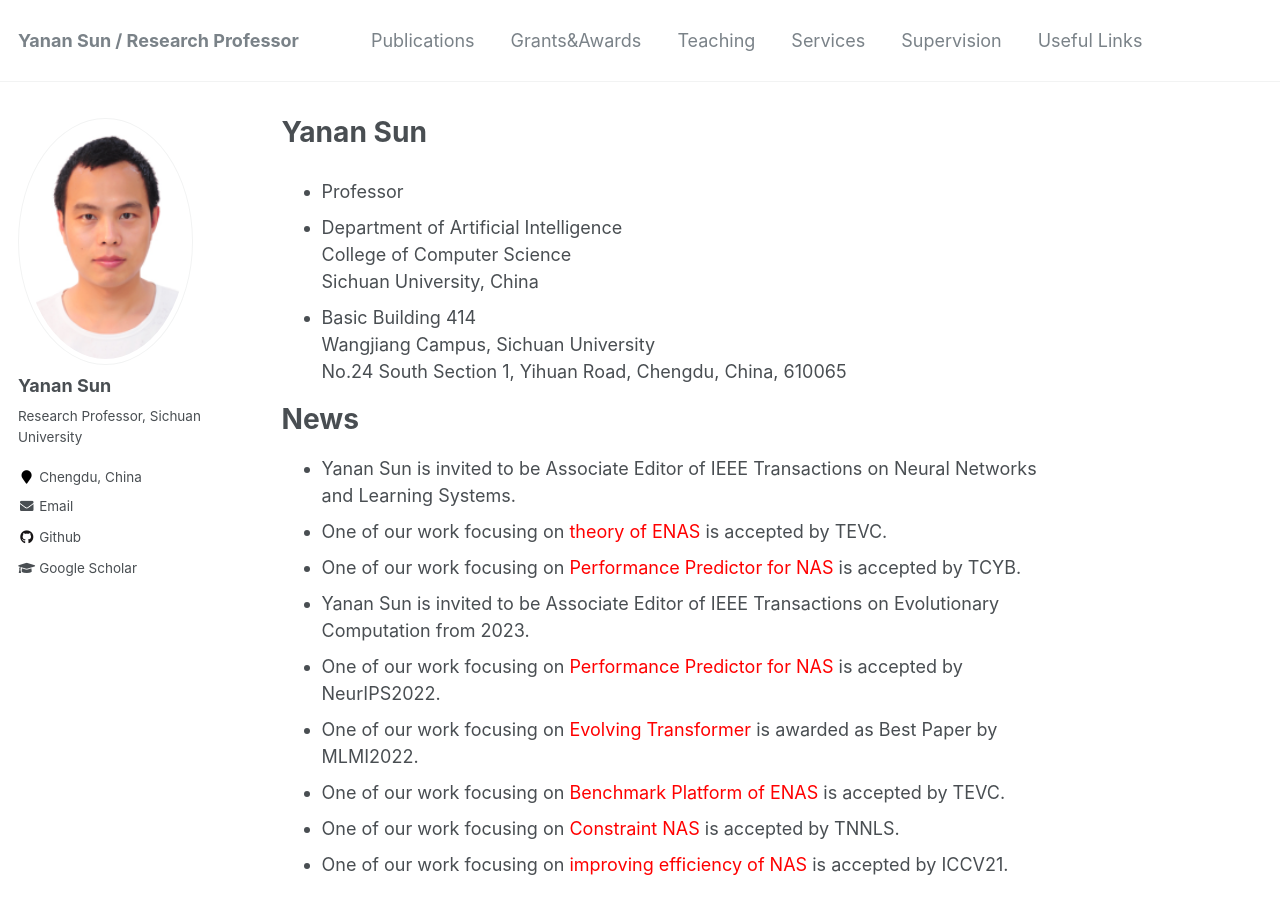
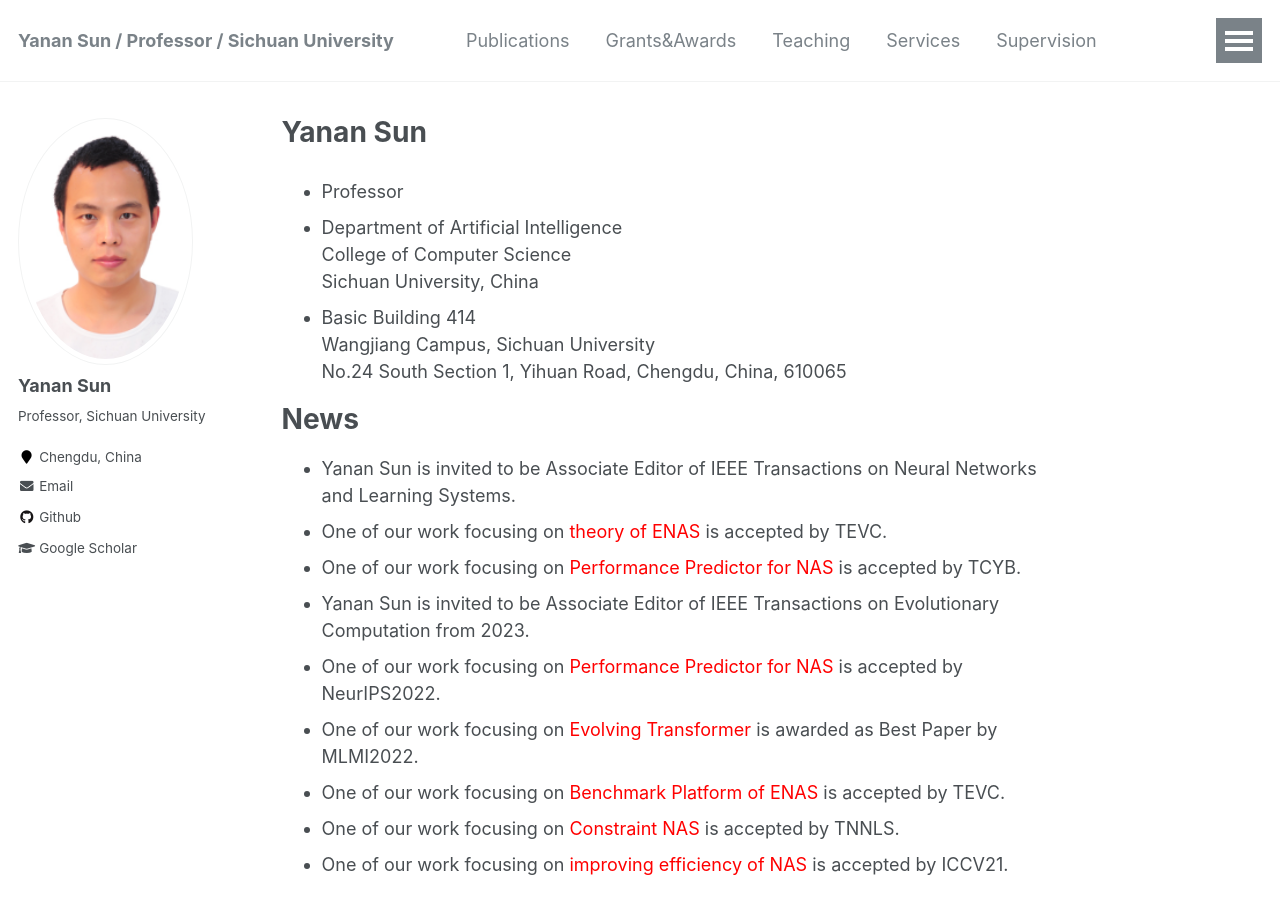
Before and after one commit to yn-sun/yn-sun.github.io, a Jekyll site: the page built from _pages/about.md, in a window 1280 px wide and 900 px high. Built offline with Jekyll 4.4.1, drawn with Linux system fonts in a browser that asks for light colours; comment, search, counter and statistics services are not loaded.

Commit message:
Update _config.yml

```diff
--- a/_config.yml
+++ b/_config.yml
@@ -7,7 +7,7 @@
 
 # Site Settings
 locale                   : "en-US"
-title                    : "Yanan Sun / Research Professor"
+title                    : "Yanan Sun / Professor / Sichuan University"
 title_separator          : "-"
 name                     : &name "Yanan Sun"
 description              : &description "personal description"
@@ -82,7 +82,7 @@ analytics:
 author:
   name             : "Yanan Sun"
   avatar           : "head_yn.png"
-  bio              : "Research Professor, Sichuan University"
+  bio              : "Professor, Sichuan University"
   location         : "Chengdu, China"
   employer         :
   pubmed           :
```
